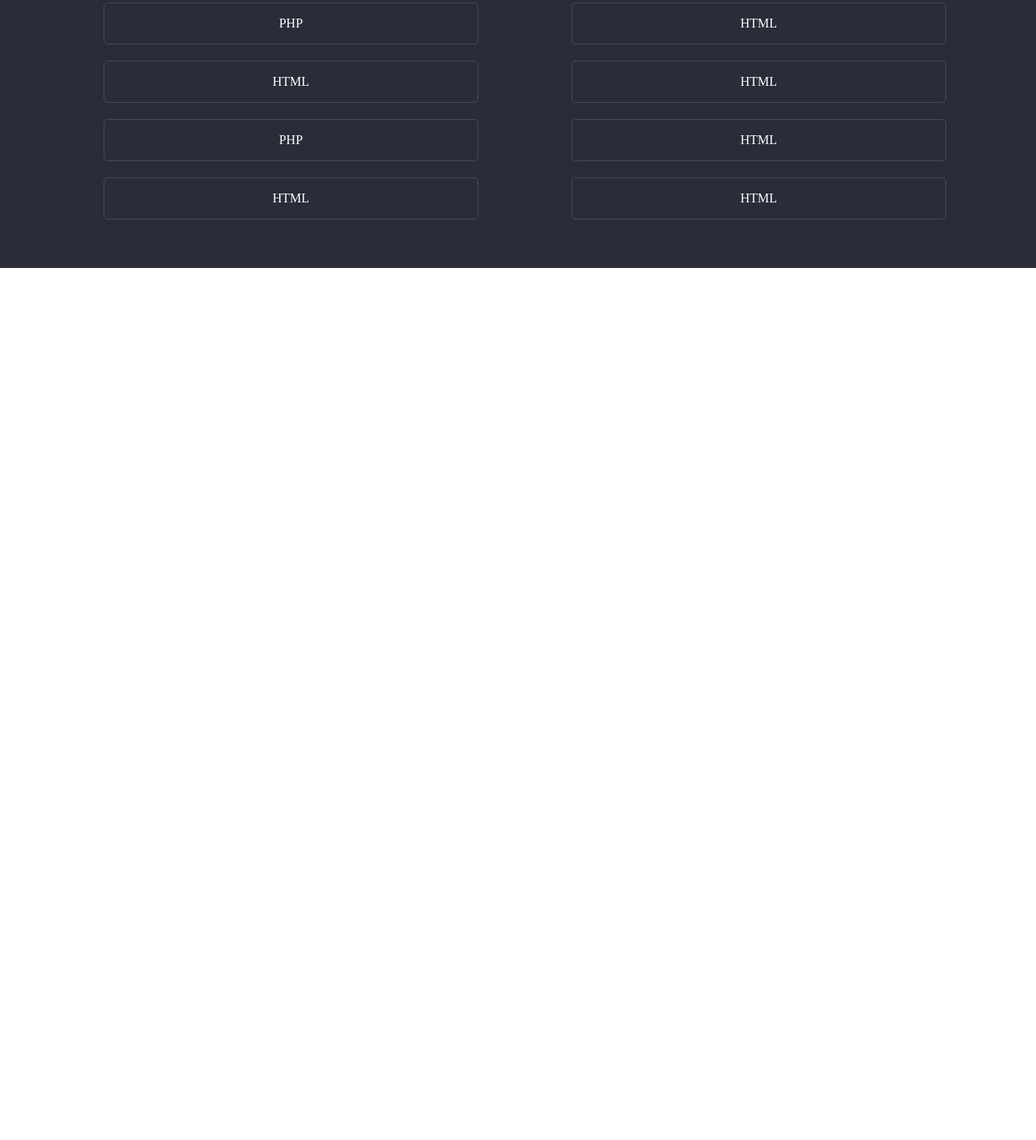
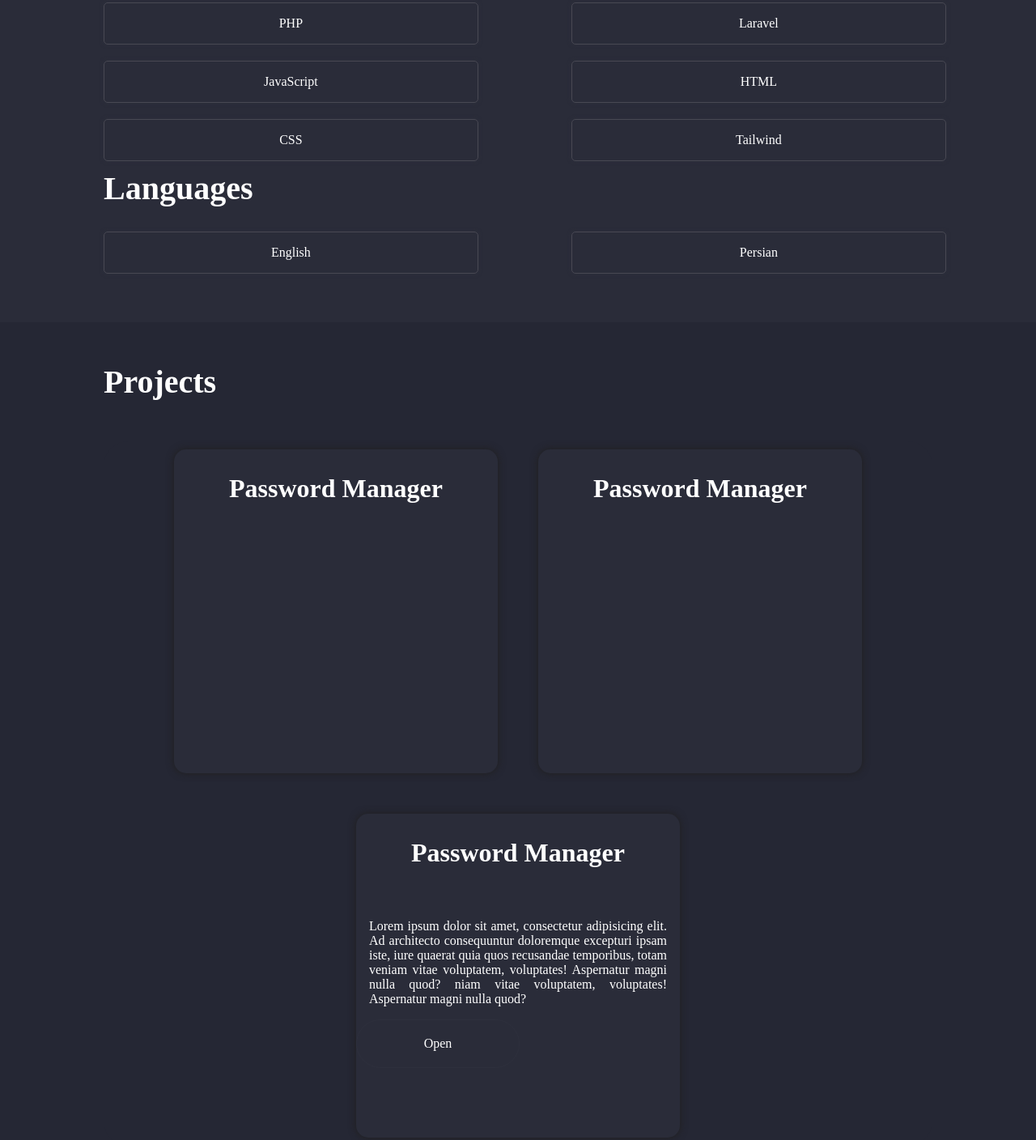
Before and after one commit to MohammadRostamiorg/portfolio, a plain HTML site: page index.html in a window 1280 px wide. Shown: the part 1149-2557 px from the top of the page at 81% size. Before the commit the page ends 1480 px from the top, so only its background shows below. Drawn offline with Linux system fonts and the light colour scheme.

Commit message:
adding project section

```diff
--- a/assets/css/style.css
+++ b/assets/css/style.css
@@ -286,7 +286,7 @@ nav ul li:hover {
     width: 80%;
     margin-bottom: 20px;
 }
-#skills{
+#skills , #langs{
     width: 90%;
     margin: auto;
     display: flex;
@@ -296,7 +296,7 @@ nav ul li:hover {
 
 }
 
-.skill{
+.skill , .lang{
     width: 40%;
     height: 50px;
     text-align: center;
@@ -307,12 +307,65 @@ nav ul li:hover {
     border-radius: 5px;
     margin: 10px 0;
 }
-.skill:hover{
+.skill:hover , .lang:hover{
     background: #2e303d;
 }
 
 @media screen and (max-width: 768px){
-    .skill{
+    .skill , .lang{
         width: 90%;
     }
 }
+
+
+#projectsSection {
+    background: #252734;
+    padding: 50px 0;
+}
+
+#projectsSection h1{
+    font-size: 40px;
+    color: #fff;
+    margin: auto;
+    width: 80%;
+    margin-bottom: 20px;
+}
+
+
+#projectsSlider{
+    width: 80%;
+    margin: auto;
+    background: #252734;
+    border-radius: 30px;
+    margin-top: 50px;
+    display: flex;
+    flex-wrap: wrap;
+    gap: 30px;
+    justify-content: center;
+}
+
+
+.project{
+    width: 400px;
+    height: 400px;
+    margin: 10px;
+    background: #2A2C39;
+    border-radius: 15px;
+    box-shadow: 0 0 10px #201f1f;
+}
+
+.project h3{
+    font-size: 2em;
+    color: #fff;
+    text-align: center;
+    line-height: 3em;
+}
+
+.project p.project_desc{
+    box-sizing: border-box;
+    color: #fff;
+    padding: 1rem;
+    text-align: justify;
+    overflow: hidden;
+    max-height: 160px;
+}
--- a/index.html
+++ b/index.html
@@ -44,10 +44,10 @@
                     Get Resume! >>
                 </a>
                 <div id="socialsBox">
-                    <a  href="https://linkedin.com" class="social">
+                    <a href="https://linkedin.com" class="social">
                         <i class="linkedin"></i>
                     </a>
-                    <a  href="https://telegram.org" class="social">
+                    <a href="https://telegram.org" class="social">
                         <i class="telegram"></i>
                     </a>
                 </div>
@@ -67,30 +67,77 @@
         skills
     </h1>
     <div id="skills">
+
         <div class="skill">
             PHP
+        </div>
+        <div class="skill">
+            Laravel
+        </div>
+        <div class="skill">
+            JavaScript
         </div>
         <div class="skill">
             HTML
         </div>
         <div class="skill">
-            HTML
+            CSS
         </div>
         <div class="skill">
-            HTML
+            Tailwind
         </div>
-        <div class="skill">
-            PHP
+
+    </div>
+
+    <h1>
+        Languages
+    </h1>
+
+    <div id="langs">
+        <div class="lang">
+            English
         </div>
-        <div class="skill">
-            HTML
+        <div class="lang">
+            Persian
         </div>
-        <div class="skill">
-            HTML
+
+    </div>
+
+</section>
+
+<section id="projectsSection">
+    <h1>
+        Projects
+    </h1>
+    <div id="projectsSlider">
+        <div class="project">
+            <h3>
+                Password Manager
+            </h3>
         </div>
-        <div class="skill">
-            HTML
+        <div class="project">
+            <h3>
+                Password Manager
+            </h3>
         </div>
+        <div class="project">
+            <h3>
+                Password Manager
+            </h3>
+            <br>
+            <p class="project_desc">
+                Lorem ipsum dolor sit amet,
+                consectetur adipisicing elit.
+                Ad architecto consequuntur doloremque
+                excepturi ipsam iste, iure quaerat quia quos
+                recusandae temporibus, totam veniam vitae voluptatem,
+                voluptates! Aspernatur magni nulla quod?
+                niam vitae voluptatem, voluptates! Aspernatur magni nulla quod?
+            </p>
+            <span class="btn">Open</span>
+        </div>
+
+
     </div>
 </section>
 <script src=assets/js/script.js></script>
```
